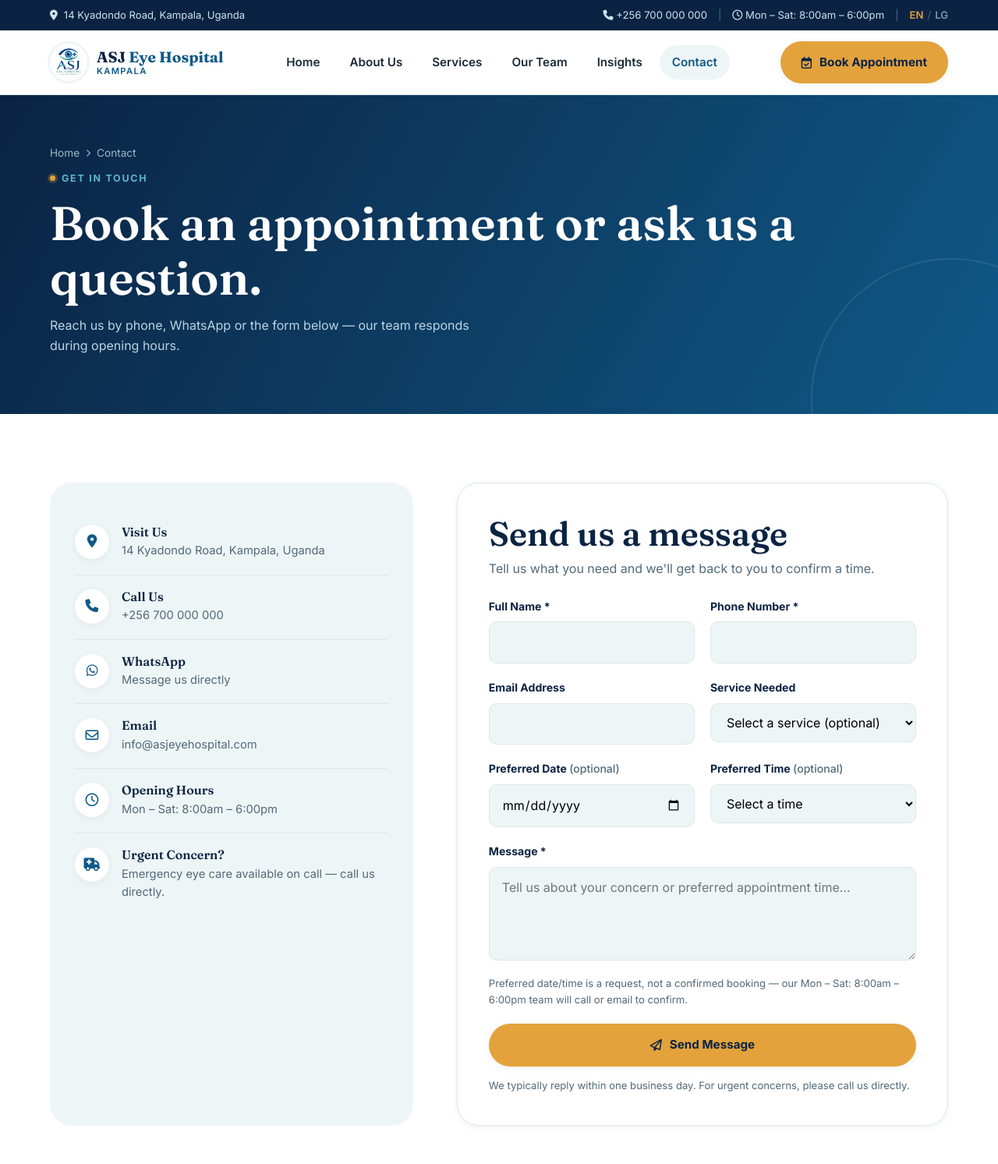
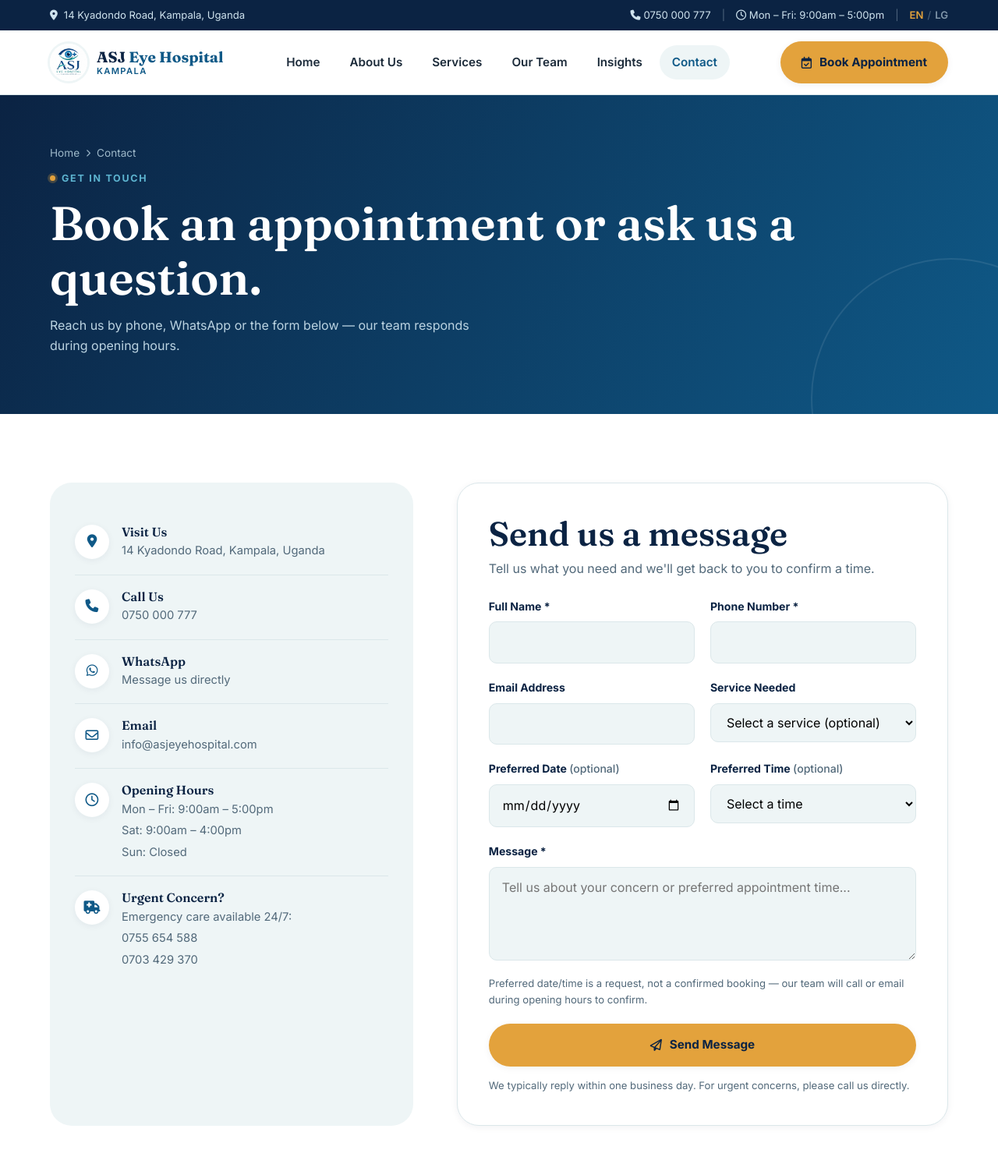
Before and after one commit to SAVIOUR26/ASJ, a PHP site: page /contact.php in a window 1280 px wide. Shown: the top 1493 px of the page at 78% size. Run offline with PHP 8.4, Linux system fonts and the light colour scheme.

Commit message:
Apply client's real contact details, hours, and rebrand slogans
- Real numbers are live: landline 0750 000 777, emergency 0755 654 588 /
  0703 429 370, WhatsApp 0703 429 370, confirmed email.
- Structured opening hours (Mon-Fri 9-5, Sat 9-4, Sun closed, 24/7
  emergency line) replace the old flat Mon-Sat string, shown in full on
  the footer/contact page and compactly in the topbar. The appointment
  form's business-hours validation is now day-aware (Saturday cuts off
  at 4pm instead of the old blanket 5:30pm), verified against real
  Saturday/weekday/Sunday submissions.
- Tagline set to "Clear Vision, Better Life" (the slogan on ASJ's own
  logo) and the homepage H1 rewritten around it; "Meet the Experts"
  replaces "Meet The Team" on the doctors page, per the rebrand.
- Homepage hero photo swapped for the logo per client request. Added a
  scaled/contained display variant so the logo's edge-to-edge text isn't
  clipped by the circular frame (a plain object-fit: cover would have cut
  off "EYE HOSPITAL" / "CLEAR VISION, BETTER LIFE" at the corners).

Verified end-to-end: rendered output for every changed field, and the
day-aware booking validation against real Mon/Sat/Sun submissions.

```diff
--- a/assets/css/style.css
+++ b/assets/css/style.css
@@ -225,6 +225,15 @@ p { color: var(--text-soft); }
     position: absolute; inset: 22px; border-radius: 50%; overflow: hidden; box-shadow: var(--shadow-lg);
 }
 .aperture__photo img { width: 100%; height: 100%; object-fit: cover; }
+/* The logo is a square mark with text running edge-to-edge — at 100% fill,
+   the circular mask above would clip the corners (and the text near them).
+   Scaling to ~72% keeps the whole square inside the circle's inscribed
+   safe area (a square inscribed in a circle is ~70.7% of the circle's
+   bounding box), so nothing gets cut off. */
+.aperture__photo.aperture__photo--logo {
+    display: flex; align-items: center; justify-content: center; background: #fff;
+}
+.aperture__photo.aperture__photo--logo img { width: 72%; height: 72%; object-fit: contain; }
 .aperture__badge {
     position: absolute; bottom: 6%; left: -8%; background: #fff; border-radius: var(--radius-md);
     padding: 14px 18px; box-shadow: var(--shadow-md); display: flex; align-items: center; gap: 12px;
@@ -411,6 +420,7 @@ p { color: var(--text-soft); }
 }
 .contact-info-item h3 { font-size: 1rem; margin-bottom: 4px; }
 .contact-info-item p, .contact-info-item a { font-size: 0.92rem; }
+.contact-info-item p + p { margin-top: 4px; }
 .contact-info-item a:hover { color: var(--primary); }
 
 .form-card { background: #fff; border: 1px solid var(--border); border-radius: var(--radius-lg); padding: 40px; box-shadow: var(--shadow-sm); }
--- a/contact-handler.php
+++ b/contact-handler.php
@@ -66,7 +66,11 @@ if ($apptDate !== '') {
         }
         [$hour, $minute] = array_map('intval', explode(':', $apptTime));
         $minutesSinceMidnight = $hour * 60 + $minute;
-        if ($minutesSinceMidnight < 8 * 60 || $minutesSinceMidnight > 17 * 60 + 30) {
+        // Mon–Fri 9:00–5:00pm, Sat 9:00–4:00pm — matches $site['hours'].
+        $isSaturday = $parsedDate->format('N') === '6';
+        $openMinutes = 9 * 60;
+        $closeMinutes = $isSaturday ? 16 * 60 : 17 * 60;
+        if ($minutesSinceMidnight < $openMinutes || $minutesSinceMidnight > $closeMinutes) {
             redirect_with_status('invalid');
         }
         $apptDateTime = $parsedDate->setTime($hour, $minute);
--- a/contact.php
+++ b/contact.php
@@ -58,14 +58,19 @@ $status = isset($_GET['status']) ? $_GET['status'] : null;
                 <i class="fa-regular fa-clock"></i>
                 <div>
                     <h3>Opening Hours</h3>
-                    <p><?= htmlspecialchars($site['hours']) ?></p>
+                    <?php foreach ($site['hours'] as $row): ?>
+                    <p><?= htmlspecialchars($row['days']) ?>: <?= htmlspecialchars($row['time']) ?></p>
+                    <?php endforeach; ?>
                 </div>
             </div>
             <div class="contact-info-item">
                 <i class="fa-solid fa-truck-medical"></i>
                 <div>
                     <h3>Urgent Concern?</h3>
-                    <p><?= htmlspecialchars($site['emergency']) ?> — call us directly.</p>
+                    <p><?= htmlspecialchars($site['emergency']) ?>:</p>
+                    <?php foreach ($site['emergency_phones'] as $ep): ?>
+                    <p><a href="tel:<?= htmlspecialchars($ep['href']) ?>"><?= htmlspecialchars($ep['display']) ?></a></p>
+                    <?php endforeach; ?>
                 </div>
             </div>
         </div>
@@ -114,7 +119,7 @@ $status = isset($_GET['status']) ? $_GET['status'] : null;
                     <select id="appt_time" name="appt_time">
                         <option value="">Select a time</option>
                         <?php
-                        for ($minutes = 8 * 60; $minutes <= 17 * 60 + 30; $minutes += 30) {
+                        for ($minutes = 9 * 60; $minutes <= 17 * 60; $minutes += 30) {
                             $slot = sprintf('%02d:%02d', intdiv($minutes, 60), $minutes % 60);
                             echo '<option value="' . htmlspecialchars($slot) . '">' . htmlspecialchars(date('g:i A', mktime(0, $minutes))) . "</option>\n";
                         }
@@ -125,7 +130,7 @@ $status = isset($_GET['status']) ? $_GET['status'] : null;
                     <label for="message">Message *</label>
                     <textarea id="message" name="message" required placeholder="Tell us about your concern or preferred appointment time..."></textarea>
                 </div>
-                <p class="form-note full" style="margin-top:-8px;">Preferred date/time is a request, not a confirmed booking — our <?= htmlspecialchars($site['hours']) ?> team will call or email to confirm.</p>
+                <p class="form-note full" style="margin-top:-8px;">Preferred date/time is a request, not a confirmed booking — our team will call or email during opening hours to confirm.</p>
 
                 <input type="hidden" name="csrf_token" value="<?= htmlspecialchars($_SESSION['csrf_token']) ?>">
 
--- a/doctors.php
+++ b/doctors.php
@@ -7,7 +7,7 @@ require_once __DIR__ . '/includes/header.php';
 <section class="page-header">
     <div class="container">
         <div class="breadcrumb"><a href="/">Home</a> <i class="fa-solid fa-chevron-right" style="font-size:0.6rem;"></i> <span>Our Team</span></div>
-        <span class="eyebrow">Meet The Team</span>
+        <span class="eyebrow">Meet the Experts</span>
         <h1>Specialists focused on one thing — your eyes.</h1>
         <p>Every member of our clinical team works in ophthalmology exclusively, so your care is always led by someone who specializes in exactly what you need.</p>
     </div>
--- a/includes/config.php
+++ b/includes/config.php
@@ -7,18 +7,33 @@
 
 $site = [
     'name'        => 'ASJ Eye Hospital',
-    'tagline'     => 'Kampala’s home for clear, confident vision',
-    'phone'       => '+256 700 000 000',      // TODO: replace with live number
-    'phone_href'  => '+256700000000',
-    'whatsapp'    => '256700000000',           // TODO: replace with live WhatsApp number
-    'email'       => 'info@asjeyehospital.com', // TODO: replace with live email
+    'tagline'     => 'Clear Vision, Better Life',
+    'phone'       => '0750 000 777',
+    'phone_href'  => '+256750000777',
+    'whatsapp'    => '256703429370',
+    'email'       => 'info@asjeyehospital.com',
     'address'     => '14 Kyadondo Road, Kampala, Uganda',
     // Structured form of the address above, used for schema.org markup.
     'address_street'  => '14 Kyadondo Road',
     'address_city'    => 'Kampala',
     'address_country' => 'UG',
-    'hours'       => 'Mon – Sat: 8:00am – 6:00pm',
-    'emergency'   => 'Emergency eye care available on call',
+
+    // Structured opening hours — 'hours_short' is the compact form used in
+    // the topbar; 'hours' is the full breakdown for the footer/contact page.
+    'hours_short' => 'Mon – Fri: 9:00am – 5:00pm',
+    'hours' => [
+        ['days' => 'Mon – Fri', 'time' => '9:00am – 5:00pm'],
+        ['days' => 'Sat',       'time' => '9:00am – 4:00pm'],
+        ['days' => 'Sun',       'time' => 'Closed'],
+    ],
+
+    'emergency' => 'Emergency care available 24/7',
+    // Both numbers the client gave for urgent/after-hours contact.
+    'emergency_phones' => [
+        ['display' => '0755 654 588', 'href' => '+256755654588'],
+        ['display' => '0703 429 370', 'href' => '+256703429370'],
+    ],
+
     'map_query'   => '14+Kyadondo+Road+Kampala+Uganda',
     'social' => [
         'facebook'  => '#',
--- a/includes/footer.php
+++ b/includes/footer.php
@@ -60,7 +60,10 @@
                 <li><i class="fa-solid fa-location-dot" aria-hidden="true"></i> <?= htmlspecialchars($site['address']) ?></li>
                 <li><i class="fa-solid fa-phone" aria-hidden="true"></i> <a href="tel:<?= htmlspecialchars($site['phone_href']) ?>"><?= htmlspecialchars($site['phone']) ?></a></li>
                 <li><i class="fa-regular fa-envelope" aria-hidden="true"></i> <a href="mailto:<?= htmlspecialchars($site['email']) ?>"><?= htmlspecialchars($site['email']) ?></a></li>
-                <li><i class="fa-regular fa-clock" aria-hidden="true"></i> <?= htmlspecialchars($site['hours']) ?></li>
+                <?php foreach ($site['hours'] as $row): ?>
+                <li><i class="fa-regular fa-clock" aria-hidden="true"></i> <?= htmlspecialchars($row['days']) ?>: <?= htmlspecialchars($row['time']) ?></li>
+                <?php endforeach; ?>
+                <li><i class="fa-solid fa-truck-medical" aria-hidden="true"></i> <?= htmlspecialchars($site['emergency']) ?></li>
             </ul>
         </div>
     </div>
--- a/includes/header.php
+++ b/includes/header.php
@@ -55,7 +55,7 @@ $social_links = array_filter($site['social'], fn($url) => $url !== '' && $url !=
     'name'     => $site['name'],
     'url'      => $origin . '/',
     'image'    => $page_image_url,
-    'telephone'=> $site['phone'],
+    'telephone'=> $site['phone_href'],
     'email'    => $site['email'],
     'address'  => [
         '@type'           => 'PostalAddress',
@@ -89,7 +89,7 @@ $social_links = array_filter($site['social'], fn($url) => $url !== '' && $url !=
         <div class="topbar__item topbar__item--right">
             <a href="tel:<?= htmlspecialchars($site['phone_href']) ?>"><i class="fa-solid fa-phone" aria-hidden="true"></i> <?= htmlspecialchars($site['phone']) ?></a>
             <span class="topbar__divider" aria-hidden="true">|</span>
-            <span><i class="fa-regular fa-clock" aria-hidden="true"></i> <?= htmlspecialchars($site['hours']) ?></span>
+            <span><i class="fa-regular fa-clock" aria-hidden="true"></i> <?= htmlspecialchars($site['hours_short']) ?></span>
             <span class="topbar__divider" aria-hidden="true">|</span>
             <span class="lang-switch">
                 <a href="?lang=en" class="<?= $locale === 'en' ? 'is-active' : '' ?>" aria-current="<?= $locale === 'en' ? 'true' : 'false' ?>">EN</a>
--- a/index.php
+++ b/index.php
@@ -11,7 +11,7 @@ require_once __DIR__ . '/includes/header.php';
             <div class="hero__eyebrow-row">
                 <span class="eyebrow">Specialist Eye Hospital · Kampala</span>
             </div>
-            <h1>Clear vision, <span class="accent">brought into focus</span> — for every stage of life.</h1>
+            <h1>Clear vision, <span class="accent">better life</span> — for every stage of life.</h1>
             <p class="hero__lede">ASJ Eye Hospital brings specialist ophthalmology to Kyadondo Road — modern diagnostic technology, experienced eye specialists, and a treatment plan built around your eyes, not a general checklist.</p>
             <div class="hero__actions">
                 <a href="/contact#book" class="btn btn--primary"><i class="fa-regular fa-calendar-check"></i> Book an Appointment</a>
@@ -29,8 +29,8 @@ require_once __DIR__ . '/includes/header.php';
                     <circle class="ring--sky" cx="120" cy="120" r="100"></circle>
                     <circle cx="120" cy="120" r="110"></circle>
                 </svg>
-                <div class="aperture__photo">
-                    <picture><source srcset="assets/img/photo-eye-macro.webp" type="image/webp"><img src="assets/img/photo-eye-macro.jpg" alt="Close-up of a human eye, representing the clarity ASJ Eye Hospital aims for in every treatment" width="800" height="533" loading="eager" fetchpriority="high" decoding="async"></picture>
+                <div class="aperture__photo aperture__photo--logo">
+                    <picture><source srcset="assets/img/logo.webp" type="image/webp"><img src="assets/img/logo.jpg" alt="ASJ Eye Hospital — Clear Vision, Better Life" width="1254" height="1254" loading="eager" fetchpriority="high" decoding="async"></picture>
                 </div>
                 <div class="aperture__badge">
                     <i class="fa-solid fa-circle-check"></i>
```
Also changed, not shown: ROADMAP.md (+2 -2 lines).
